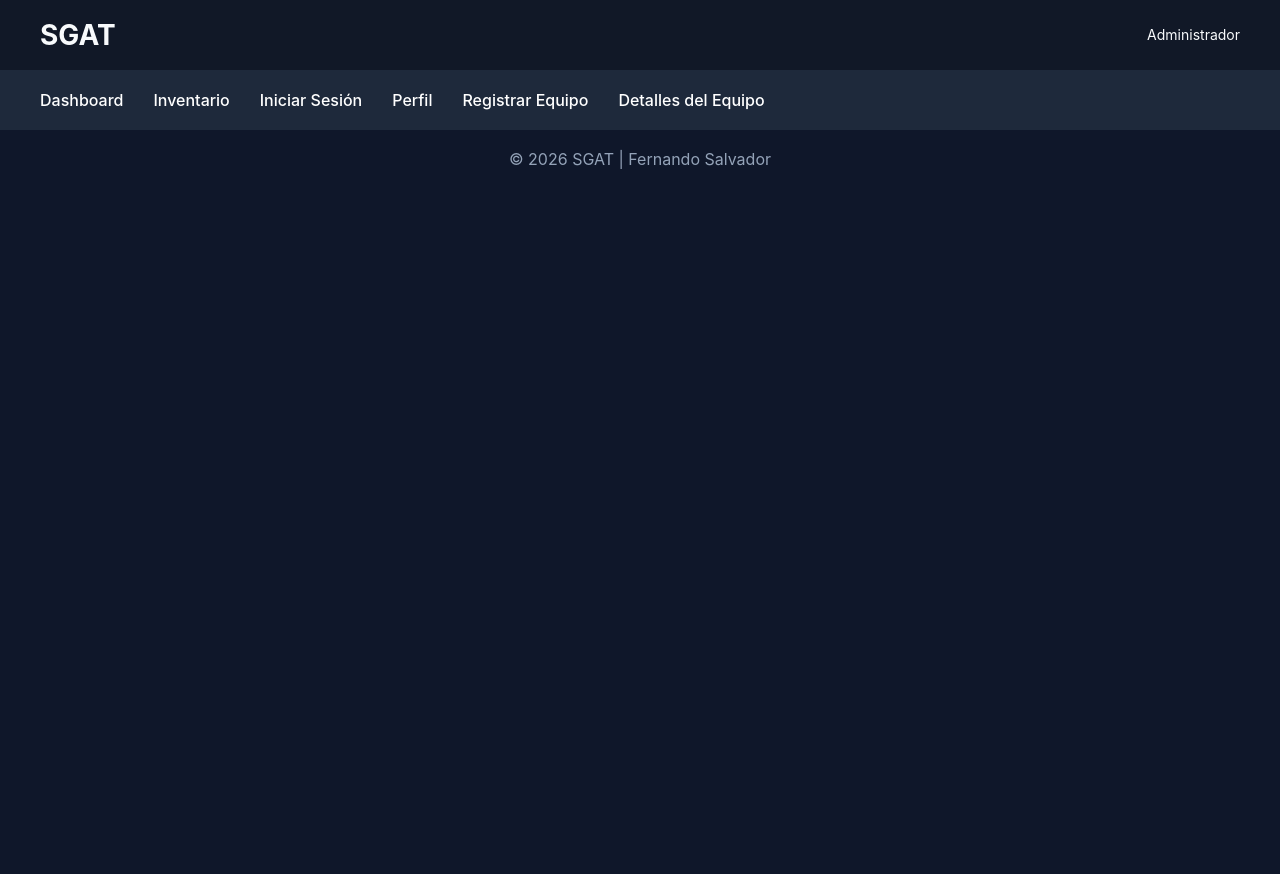
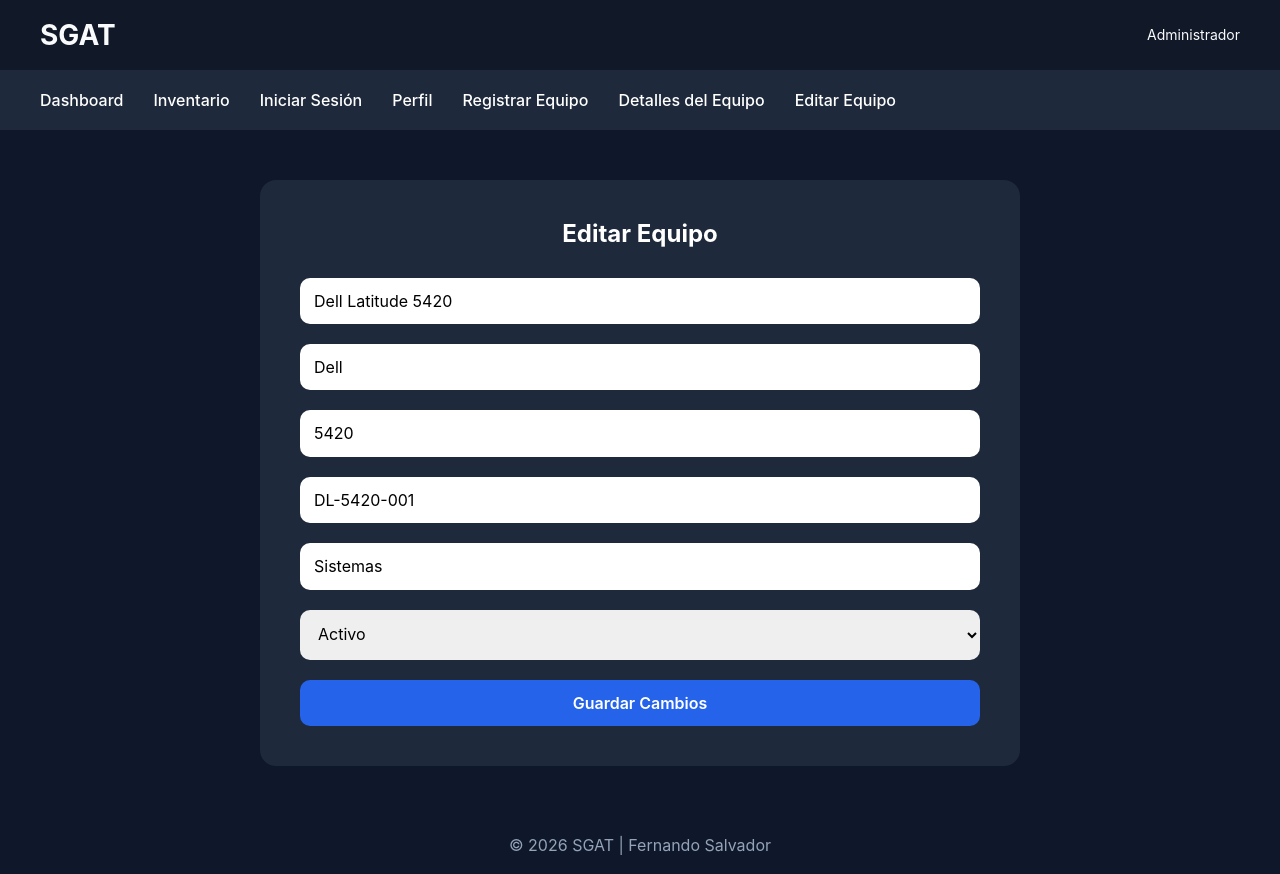
Before and after one commit to cazador0587/web_project_SGAT_frontend, a React (Vite) app: page /equipment/1/edit in a window 1280 px wide. Before the commit the page ends 800 px from the top, so only its background shows below. Built offline with nearby package versions, Linux system fonts and the light colour scheme; a web font is replaced by a local one.

Commit message:
Implementar pantalla de edicion

```diff
--- a/src/App.jsx
+++ b/src/App.jsx
@@ -10,6 +10,7 @@ import RegisterEquipment from "./pages/RegisterEquipment/RegisterEquipment";
 import Login from "./pages/Login/Login";
 import Profile from "./pages/Profile/Profile";
 import EquipmentDetail from "./pages/EquipmentDetail/EquipmentDetail";
+import EditEquipment from "./pages/EditEquipment/EditEquipment";
 
 function App() {
   return (
@@ -25,6 +26,7 @@ function App() {
           <Route path="/login" element={<Login />} />
           <Route path="/profile" element={<Profile />} />
           <Route path="/equipment/:id" element={<EquipmentDetail />} />
+          <Route path="/equipment/:id/edit" element={<EditEquipment />} />
         </Routes>
       </main>
       <Footer />
--- a/src/components/Navigation/Navigation.jsx
+++ b/src/components/Navigation/Navigation.jsx
@@ -10,6 +10,7 @@ function Navigation() {
       <Link to="/profile">Perfil</Link>
       <Link to="/register-equipment">Registrar Equipo</Link>
       <Link to="/equipment/:id">Detalles del Equipo</Link>
+      <Link to="/equipment/:id/edit">Editar Equipo</Link>
     </nav>
   );
 }
--- /dev/null
+++ b/src/pages/EditEquipment/EditEquipment.css
@@ -0,0 +1,44 @@
+.edit-equipment {
+  max-width: 800px;
+  margin: 0 auto;
+  padding: 50px 20px;
+}
+
+.edit-equipment__card {
+  background: #1e293b;
+  padding: 40px;
+  border-radius: 16px;
+}
+
+.edit-equipment__title {
+  text-align: center;
+  color: white;
+  margin-bottom: 30px;
+}
+
+.edit-equipment__form {
+  display: flex;
+  flex-direction: column;
+  gap: 20px;
+}
+
+.edit-equipment__form input,
+.edit-equipment__form select {
+  padding: 14px;
+  border-radius: 10px;
+  border: none;
+}
+
+.edit-equipment__button {
+  background: #2563eb;
+  color: white;
+  border: none;
+  padding: 14px;
+  border-radius: 10px;
+  cursor: pointer;
+  font-weight: 600;
+}
+
+.edit-equipment__button:hover {
+  background: #1d4ed8;
+}
--- /dev/null
+++ b/src/pages/EditEquipment/EditEquipment.jsx
@@ -0,0 +1,43 @@
+import "./EditEquipment.css";
+
+function EditEquipment() {
+  return (
+    <section className="edit-equipment">
+      <div className="edit-equipment__card">
+        <h2 className="edit-equipment__title">Editar Equipo</h2>
+
+        <form className="edit-equipment__form">
+          <input
+            type="text"
+            defaultValue="Dell Latitude 5420"
+            placeholder="Nombre del equipo"
+          />
+
+          <input type="text" defaultValue="Dell" placeholder="Marca" />
+
+          <input type="text" defaultValue="5420" placeholder="Modelo" />
+
+          <input
+            type="text"
+            defaultValue="DL-5420-001"
+            placeholder="Número de serie"
+          />
+
+          <input type="text" defaultValue="Sistemas" placeholder="Ubicación" />
+
+          <select defaultValue="Activo">
+            <option>Activo</option>
+            <option>Reparación</option>
+            <option>Baja</option>
+          </select>
+
+          <button type="submit" className="edit-equipment__button">
+            Guardar Cambios
+          </button>
+        </form>
+      </div>
+    </section>
+  );
+}
+
+export default EditEquipment;
--- a/src/pages/Inventory/Inventory.jsx
+++ b/src/pages/Inventory/Inventory.jsx
@@ -114,9 +114,12 @@ function Inventory() {
             </span>
 
             <div className="inventory__actions">
-              <button className="inventory__edit-btn">
+              <Link
+                to={`/edit-equipment/${equipment.id}`}
+                className="inventory__edit-btn"
+              >
                 <FaEdit />
-              </button>
+              </Link>
 
               <button className="inventory__delete-btn">
                 <FaTrash />
```
